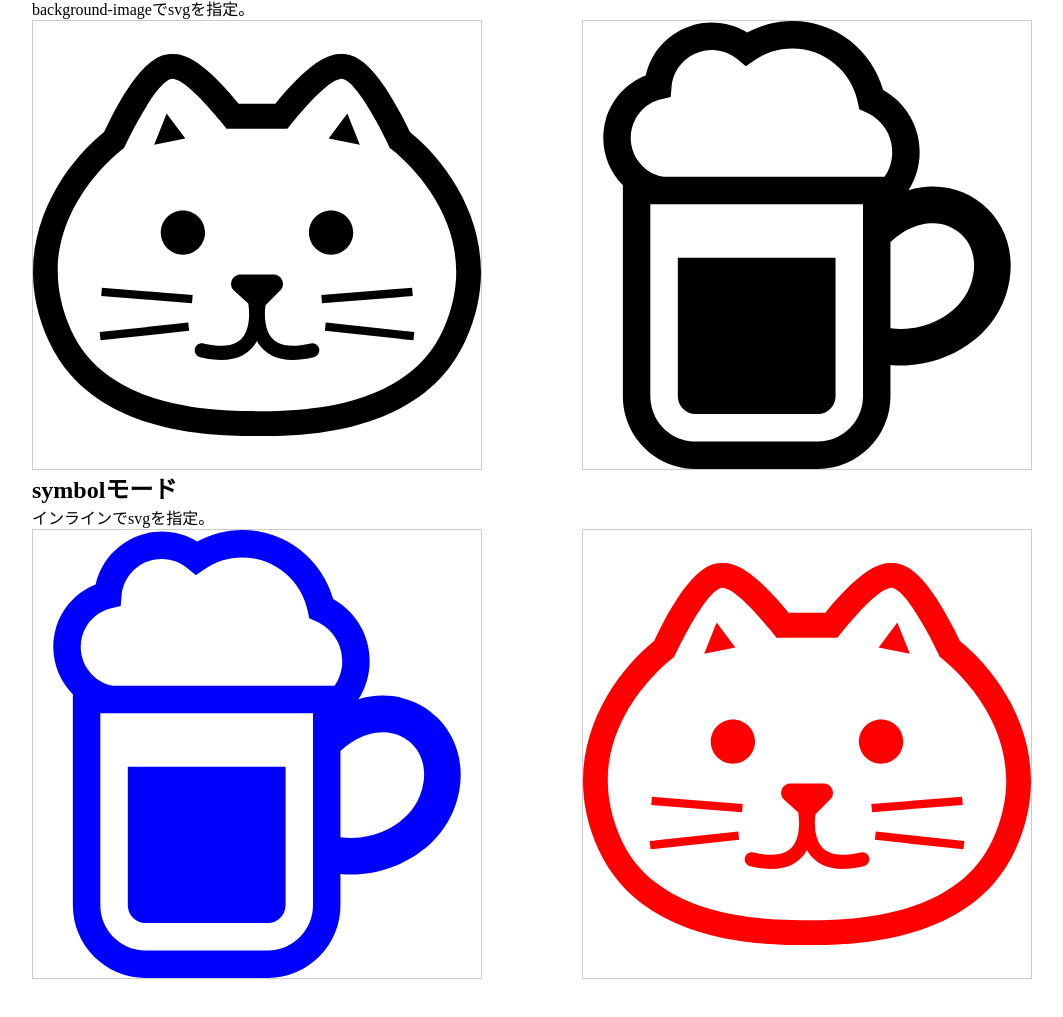
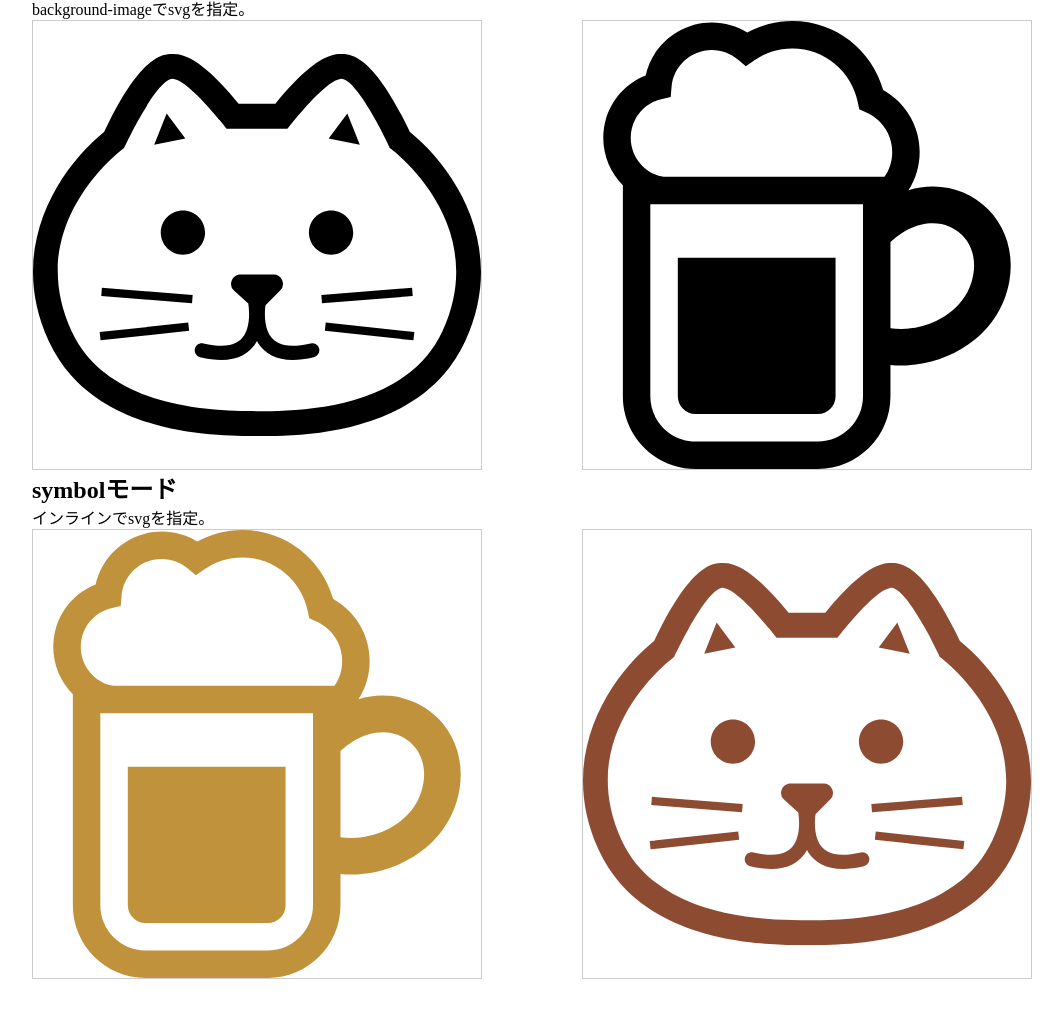
Before and after one commit to Satsuki-Isomata/silver-octo-dollop, a website: page index.html in a window 1280 px wide. Shown: the part 135-1152 px from the top of the page, without its empty margins (108-1171 px from the left). Drawn offline with Linux system fonts and the light colour scheme; some packages are replaced by stand-ins of ours.

Commit message:
modify: taskの微調整

```diff
--- a/gulpfile.js
+++ b/gulpfile.js
@@ -18,8 +18,8 @@ gulp.task("sass", function() {
 /*
 svg-sprite
  */
-gulp.task('svg-sprite', function() {
 
+// sprite設定
 config = {
 mode: {
   // cssでsvg指定
@@ -58,7 +58,7 @@ gulp.task('svg-sprite', function() {
   xmlDeclaration: false // xml宣言を削除
 }
 };
-
+gulp.task('svg-sprite', function() {
   gulp.src('assets/img/*.svg')
   .pipe(svgSprite(config))
   .pipe(gulp.dest('.'));
--- a/src/sass/_style.scss
+++ b/src/sass/_style.scss
@@ -14,7 +14,7 @@
   }
 }
 
-// background用
+// viewモード
 .mode-view {
   width: 100%;
   height: 100%;
@@ -25,14 +25,15 @@
     @extend .svg-beer;
   }
 }
-// インライン用
+
+// symbolモード
 .mode-symbol {
   width: 100%;
   height: 100%;
   &.cat {
-    fill: red;
+    fill: #8D4C32;
 }
   &.beer {
-    fill: blue;
+    fill: #BF923B;
   }
 }
```
Also changed, not shown: README.md, assets/css/main.css. Lines whose indentation alone changed are shown as unchanged.
